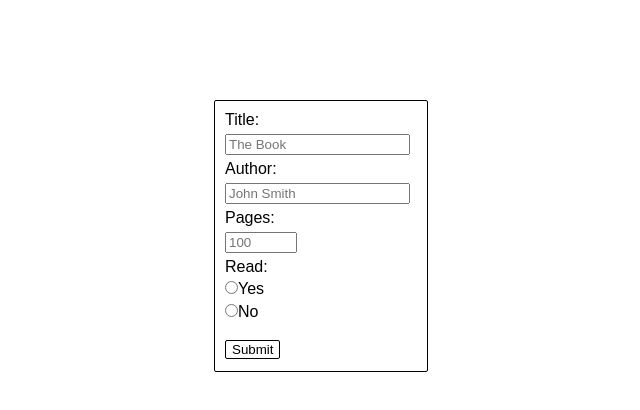
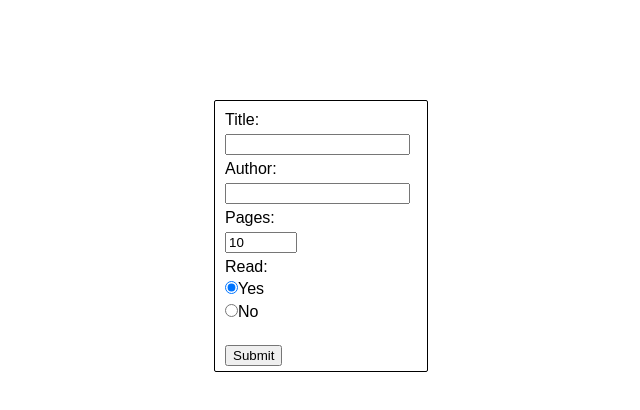
Before and after one commit to Javier-Machin/react-simple-library, a React (Create React App) app: page / in a window 1280 px wide. Shown: the top 410 px of the page, without its empty margins (319-959 px from the left). Built offline with nearby package versions, Linux system fonts and the light colour scheme.

Commit message:
Add form functionality

```diff
--- a/src/components/book-form.js
+++ b/src/components/book-form.js
@@ -1,44 +1,98 @@
 import React, { Component } from 'react';
 
 class BookForm extends Component {
+  constructor(props) {
+    super(props);
+    this.state = {
+      title: '',
+      author: '',
+      pages: 10,
+      read: "yes"
+    };
+
+    this.handleChange = this.handleChange.bind(this);
+    this.handleSubmit = this.handleSubmit.bind(this);
+  }
+
+  handleChange(event) {
+    this.setState({[event.target.name]: event.target.value});
+  }
+
+  handleSubmit(event) {
+    const newBook = new Book(
+      this.state.title,
+      this.state.author,
+      this.state.pages,
+      this.state.read
+    );
+
+    const books = [newBook];
+
+    alert(
+      `
+       Title: ${books[0].title}
+       Author: ${books[0].author}
+       Pages: ${books[0].pages}
+       Read: ${books[0].read}
+      `
+    );
+
+    event.preventDefault();
+  }
 
   render() {
     return (
-      <form className="book-form">
+      <form className="book-form" onSubmit={this.handleSubmit}>
         <label>Title:</label><br />
-        <input type="text" name="title" id="form-title" placeholder="The Book" maxLength="15" /><br />
+        <input type="text"
+               name="title"
+               id="form-title"
+               value={this.state.name}
+               onChange={this.handleChange}
+               maxLength="15" /><br />
+
         <label>Author:</label><br />
-        <input type="text" name="author" id="form-author" placeholder="John Smith" maxLength="15" /><br />
+        <input type="text"
+               name="author"
+               id="form-author"
+               value={this.state.author}
+               onChange={this.handleChange}
+               maxLength="15" /><br />
+
         <label>Pages:</label><br />
-        <input type="number" name="pages" id="form-pages" placeholder="100" min="1" max="9999" /><br />
+        <input type="number"
+               name="pages"
+               id="form-pages"
+               value={this.state.pages}
+               onChange={this.handleChange}
+               min="10"
+               max="9999" /><br />
+
         <label>Read:</label><br />
-        <input type="radio" id="yes" value="true" name="read" />
-        <label htmlFor="yes">Yes</label><br />
-        <input type="radio" id="no" value="false" name="read" />
-        <label htmlFor="no">No</label><br /><br />
-        <BtnSubmitForm />
+
+        <input type="radio"
+               id="readYes"
+               value="yes"
+               checked={this.state.read === 'yes'}
+               onChange={this.handleChange}
+               name="read" />
+        <label htmlFor="readYes">Yes</label><br />
+
+        <input type="radio"
+               id="readNo"
+               value="no"
+               checked={this.state.read === 'no'}
+               onChange={this.handleChange}
+               name="read" />
+        <label htmlFor="readNo">No</label><br /><br />
+
+        <input type="submit" value="Submit" />
       </form>
     );
   }
 }
 
-class BtnSubmitForm extends Component {
-  handleClick() {
-    const theGame = new Book("The Game", "Straus", 580, "false");
-    books.push(theGame);
-    console.log(books[2]);
-  }
-
-  render() {
-    // This syntax ensures `this` is bound within handleClick
-    return (
-      <button className="btn btn-form-submit" type="button" onClick={(e) => this.handleClick(e)}>
-        Submit
-      </button>
-    );
-  }
-}
-
+// Transform to component ?
 class Book {
   constructor(title, author, pages, read) {
     this.title = title;
@@ -50,9 +104,5 @@ class Book {
   toggleRead() { this.read === "true" ? this.read = "false" : this.read = "true" }
 }
 
-const quixote = new Book("Don Quixote", "Cervantes", 980, "false");
-const artOfWar = new Book("The Art of War", "Sun Tzu", 130, "false");
-const books = [quixote, artOfWar];
-
 
 export default BookForm
```
